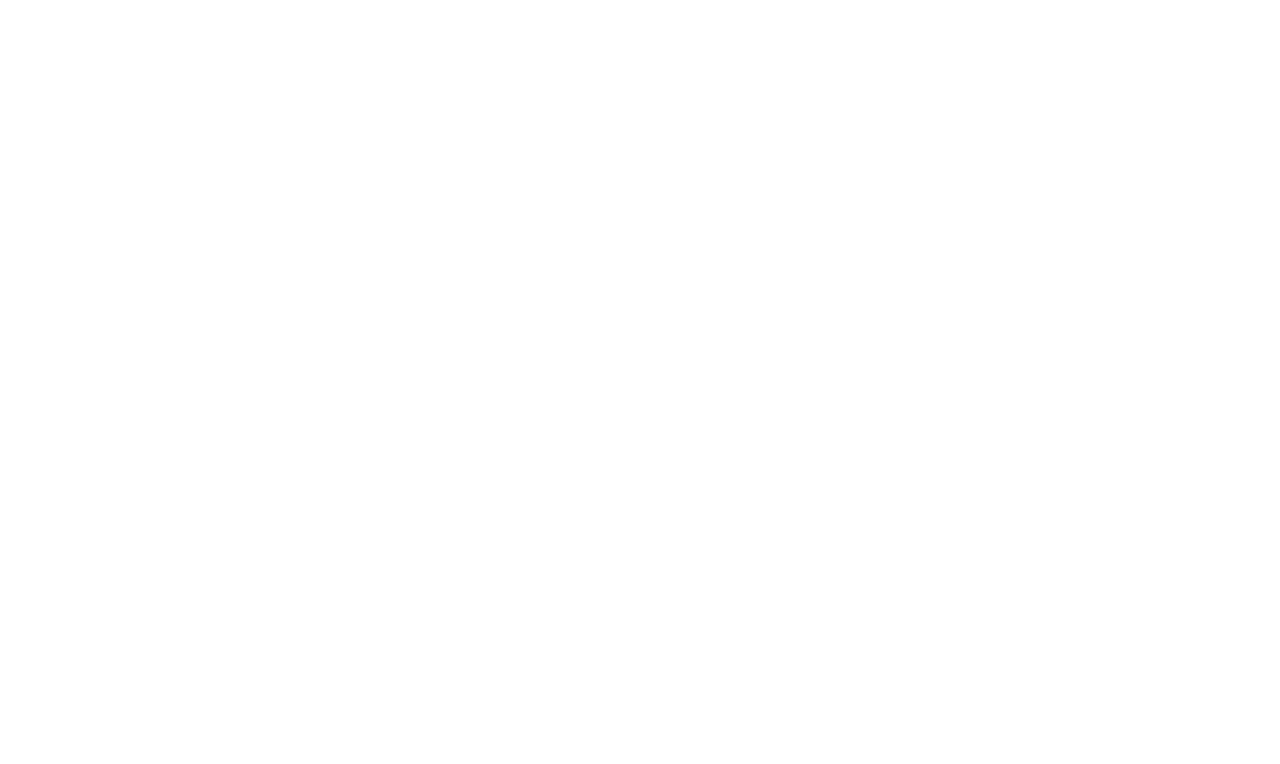
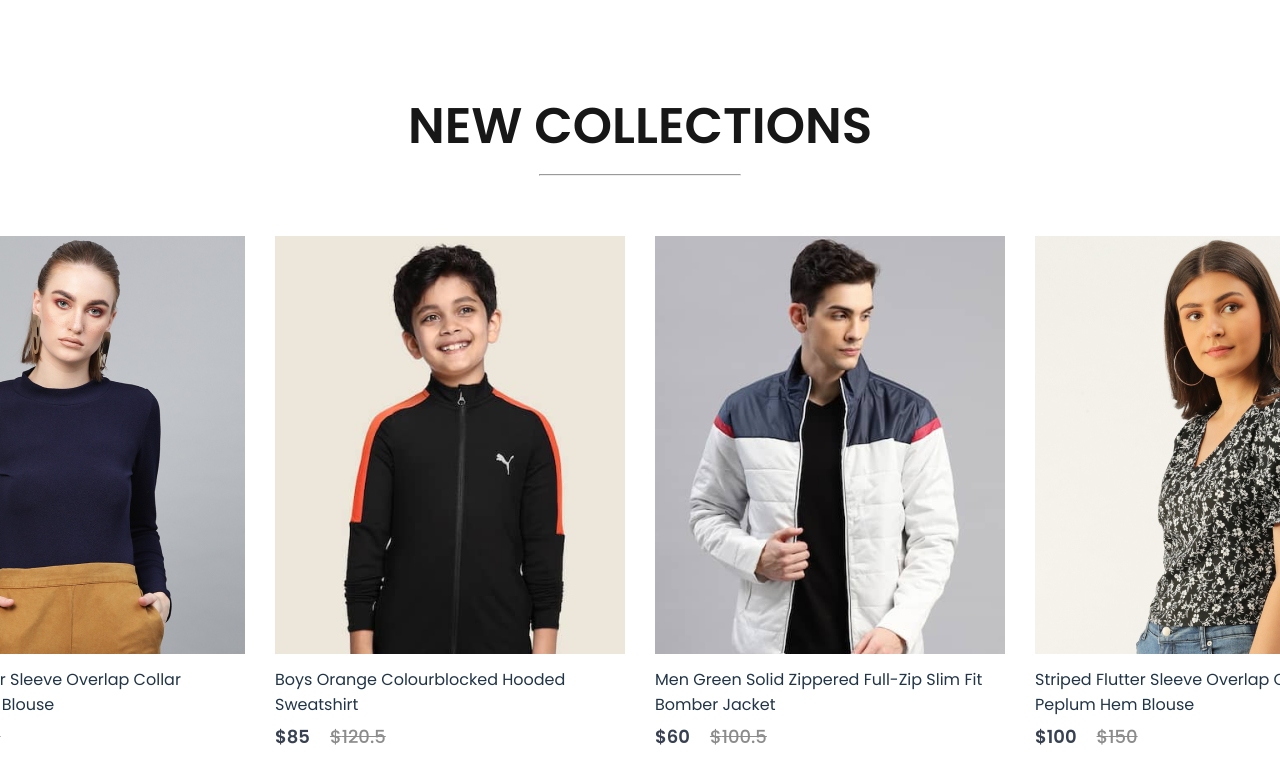
Before and after one commit to nimendra-ag/frontend, a React (Vite) app in the folder front-end/: page / in a window 1280 px wide. Shown: the part 2216-2980 px from the top of the page. Before the commit the page ends 2265 px from the top, so only its background shows below. Built offline with nearby package versions, Linux system fonts and the light colour scheme.

Commit message:
NewCollection component is ok. all is well upto 1.05.05

```diff
--- /dev/null
+++ b/front-end/src/Components/NewCollections/NewCollections.css
@@ -0,0 +1,28 @@
+.new-collections{
+    display: flex;
+    flex-direction: column;
+    align-items: center;
+    gap: 10px;
+    height: 90vh;
+}
+
+.new-collections h1{
+    color: #171717;
+    font-size: 50px;
+    font-weight: 600;
+}
+
+.new-collections hr{
+    width: 200px;
+    height: 6px;
+    border-radius: 10px;
+    background: #252525;
+}
+
+.collections{
+    display: grid;
+    grid-template-columns: 1fr 1fr 1fr 1fr;
+    margin-top: 50px;
+    gap: 30px;
+
+}
--- /dev/null
+++ b/front-end/src/Components/NewCollections/NewCollections.jsx
@@ -0,0 +1,20 @@
+import React from 'react'
+import './NewCollections.css';
+import new_collection from '../Assets/new_collections'
+import Item from '../Item/Item';
+
+const NewCollections = () => {
+  return (
+    <div className='new-collections'>
+        <h1>NEW COLLECTIONS</h1>
+        <hr />
+        <div className="collections">
+            {new_collection.map((item, i)=>{
+                return <Item key={i} id={item.id} name={item.name} image={item.image} new_price={item.new_price} old_price={item.old_price}/>
+            })}
+        </div>
+    </div>
+  )
+}
+
+export default NewCollections
--- a/front-end/src/Components/Offers/Offers.css
+++ b/front-end/src/Components/Offers/Offers.css
@@ -3,7 +3,7 @@
     height: 60vh;
     display: flex;
     margin: auto;
-    margin-top: 50px;
+    margin-top: 90px;
     padding: 0px 140px;
     margin-bottom: 150px;
     background: linear-gradient(180deg, #fde1ff, #e1ffea22 60%);
--- a/front-end/src/Components/Popular/Popular.jsx
+++ b/front-end/src/Components/Popular/Popular.jsx
@@ -2,6 +2,7 @@
 import './Popular.css'
 import data_product from '../Assets/data'
 import Item from '../Item/Item'
+
 const Popular = () => {
   return (
     <div className='popular'>
--- a/front-end/src/Pages/Shop.jsx
+++ b/front-end/src/Pages/Shop.jsx
@@ -2,6 +2,7 @@
 import Hero from '../Components/Hero/Hero'
 import Popular from '../Components/Popular/Popular'
 import Offers from '../Components/Offers/Offers'
+import NewCollections from '../Components/NewCollections/NewCollections'
 
 const Shop = () => {
     return (
@@ -9,6 +10,7 @@
             <Hero />
             <Popular/>
             <Offers/>
+            <NewCollections/>
         </div>
     )
 }
```
